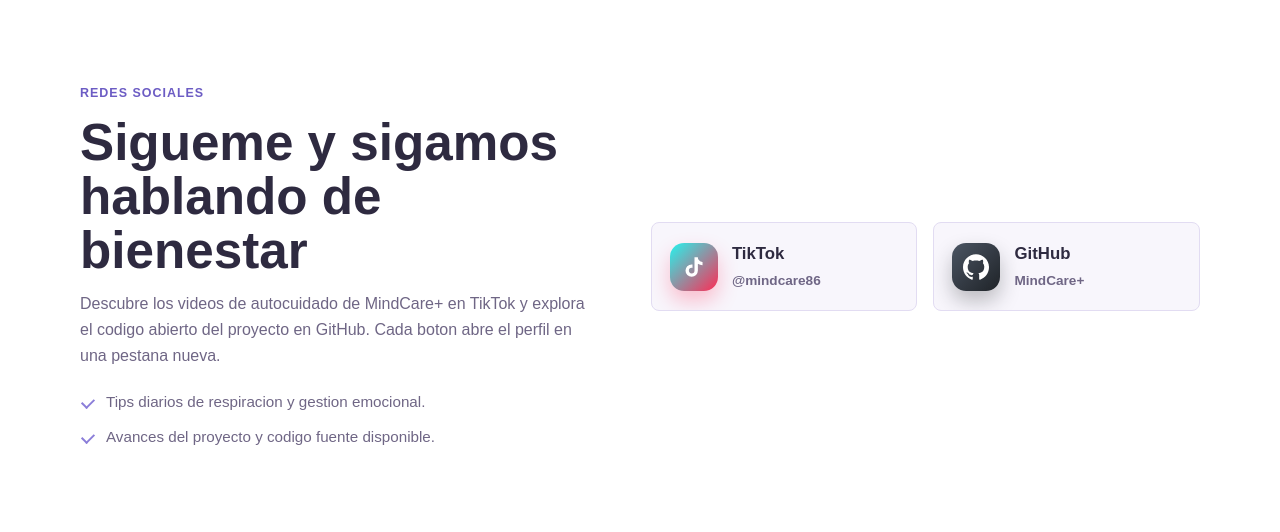
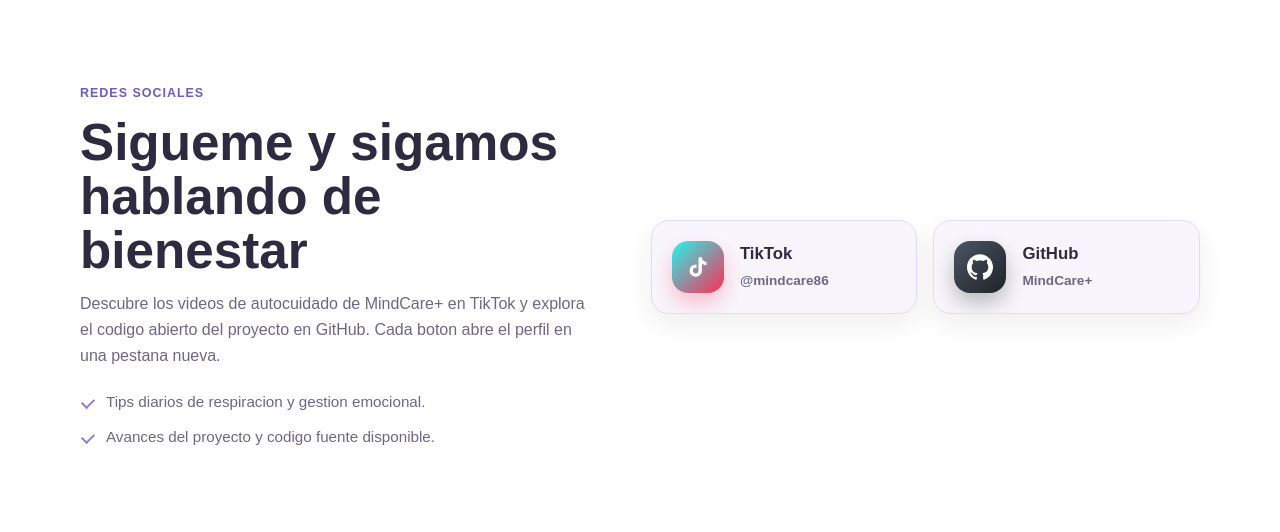
Before and after one commit to yohanmo4567-cpu/MINDCARE, a PHP site: page / in a window 1280 px wide. Shown: the part 2783-3315 px from the top of the page. Run offline with PHP 8.4, Linux system fonts and the light colour scheme.

Commit message:
style: agregar seccion moderna de redes sociales para MINDCARE

```diff
--- a/styles.css
+++ b/styles.css
@@ -672,18 +672,20 @@ h3 {
   position: relative;
   display: flex;
   align-items: center;
-  gap: 14px;
+  gap: 16px;
   height: 100%;
-  padding: 18px 18px;
+  padding: 20px;
   border: 1px solid var(--line);
-  border-radius: var(--radius);
+  border-radius: 18px;
   background: var(--bg);
+  box-shadow: 0 10px 26px rgba(46, 42, 64, 0.08);
   overflow: hidden;
   isolation: isolate;
   transition: transform 220ms ease, box-shadow 220ms ease, border-color 220ms ease,
     background-color 350ms ease, background 220ms ease;
 }
 
+/* Degradado de marca que se revela al hacer hover */
 .social-btn::before {
   content: "";
   position: absolute;
@@ -691,6 +693,20 @@ h3 {
   z-index: -1;
   opacity: 0;
   transition: opacity 220ms ease;
+}
+
+/* Barra de acento superior que se despliega al hacer hover */
+.social-btn::after {
+  content: "";
+  position: absolute;
+  top: 0;
+  left: 0;
+  right: 0;
+  height: 4px;
+  z-index: -1;
+  transform: scaleX(0);
+  transform-origin: left center;
+  transition: transform 280ms ease;
 }
 
 .social-tiktok::before {
@@ -701,16 +717,29 @@ h3 {
   background: linear-gradient(135deg, rgba(139, 126, 217, 0.22), rgba(70, 78, 90, 0.22));
 }
 
+.social-tiktok::after {
+  background: linear-gradient(90deg, #25f4ee, #fe2c55);
+}
+
+.social-github::after {
+  background: linear-gradient(90deg, var(--primary), #2f3336);
+}
+
 .social-btn:hover,
 .social-btn:focus-visible {
-  transform: translateY(-5px);
+  transform: translateY(-6px);
   border-color: transparent;
-  box-shadow: 0 18px 34px rgba(46, 42, 64, 0.18);
+  box-shadow: 0 26px 48px rgba(46, 42, 64, 0.18);
 }
 
 .social-btn:hover::before,
 .social-btn:focus-visible::before {
   opacity: 1;
+}
+
+.social-btn:hover::after,
+.social-btn:focus-visible::after {
+  transform: scaleX(1);
 }
 
 .social-btn:active {
@@ -720,10 +749,10 @@ h3 {
 .social-icon {
   display: grid;
   place-items: center;
-  width: 48px;
-  height: 48px;
+  width: 52px;
+  height: 52px;
   flex: 0 0 auto;
-  border-radius: 14px;
+  border-radius: 16px;
   color: #fff;
   transition: transform 260ms ease, box-shadow 260ms ease;
 }
@@ -785,11 +814,21 @@ html[data-theme="dark"] .social-github .social-icon {
   background: linear-gradient(135deg, #5b6472, #2b3038);
 }
 
+html[data-theme="dark"] .social-btn {
+  box-shadow: 0 10px 26px rgba(0, 0, 0, 0.35);
+}
+
+html[data-theme="dark"] .social-btn:hover,
+html[data-theme="dark"] .social-btn:focus-visible {
+  box-shadow: 0 26px 48px rgba(0, 0, 0, 0.5);
+}
+
 @media (prefers-reduced-motion: reduce) {
   .social-btn,
   .social-icon,
   .social-arrow,
   .social-btn::before,
+  .social-btn::after,
   .social-list.is-reveal .social-item {
     transition: none;
     animation: none;
@@ -798,6 +837,11 @@ html[data-theme="dark"] .social-github .social-icon {
   .social-list.is-reveal .social-item {
     opacity: 1;
     transform: none;
+  }
+
+  .social-btn:hover::after,
+  .social-btn:focus-visible::after {
+    transform: scaleX(1);
   }
 }
 
```
